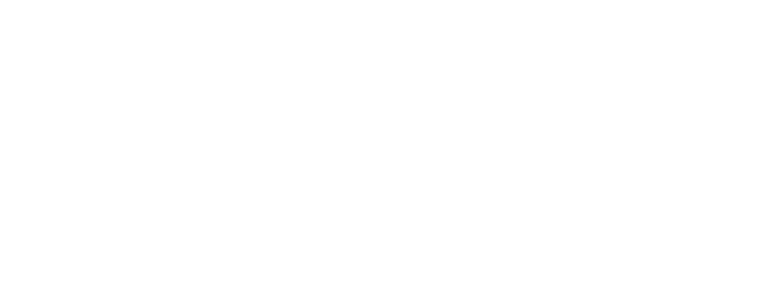
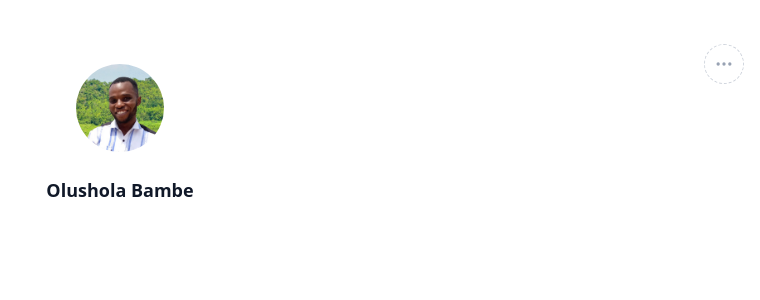
Before and after one commit to loyalsfc/Zuri-Profile, a React (Create React App) app: page / in a window 1280 px wide. Shown: the top 300 px of the page, without its empty margins (520-1280 px from the left). Built offline with nearby package versions, Linux system fonts and the light colour scheme.

Commit message:
Completed the header session

```diff
--- a/src/App.js
+++ b/src/App.js
@@ -1,8 +1,9 @@
+import Home from "./pages/Home";
 
 function App() {
   return (
     <div className="App bg-dark">
-
+      <Home />
     </div>
   );
 }
--- /dev/null
+++ b/src/pages/Home.js
@@ -0,0 +1,23 @@
+import picture from '../assets/prifile_picture.png'
+
+function Home(){
+    return(
+        <div className="container mx-auto px-4 pb-8 pt-16 relative">
+            <header className='flex items-center flex-col'>
+                <div className='h-10 w-10 rounded-full border border-dashed border-[#D0D5DD] flex items-center justify-center absolute top-11 right-4'>
+                    <svg width="20" height="20" viewBox="0 0 20 20" fill="none" xmlns="http://www.w3.org/2000/svg">
+                        <path d="M9.99998 10.8333C10.4602 10.8333 10.8333 10.4602 10.8333 9.99999C10.8333 9.53975 10.4602 9.16666 9.99998 9.16666C9.53974 9.16666 9.16665 9.53975 9.16665 9.99999C9.16665 10.4602 9.53974 10.8333 9.99998 10.8333Z" stroke="#98A2B3" stroke-width="1.66667" stroke-linecap="round" stroke-linejoin="round"/>
+                        <path d="M15.8333 10.8333C16.2935 10.8333 16.6666 10.4602 16.6666 9.99999C16.6666 9.53975 16.2935 9.16666 15.8333 9.16666C15.3731 9.16666 15 9.53975 15 9.99999C15 10.4602 15.3731 10.8333 15.8333 10.8333Z" stroke="#98A2B3" stroke-width="1.66667" stroke-linecap="round" stroke-linejoin="round"/>
+                        <path d="M4.16665 10.8333C4.62688 10.8333 4.99998 10.4602 4.99998 9.99999C4.99998 9.53975 4.62688 9.16666 4.16665 9.16666C3.70641 9.16666 3.33331 9.53975 3.33331 9.99999C3.33331 10.4602 3.70641 10.8333 4.16665 10.8333Z" stroke="#98A2B3" stroke-width="1.66667" stroke-linecap="round" stroke-linejoin="round"/>
+                    </svg>
+                </div>
+                <div className="h-[5.5rem] w-[5.5rem] rounded-full overflow-hidden mb-6">
+                    <img src={picture} />
+                </div>
+                <h3 className='text-[#101828] text-lg font-bold'>Olushola Bambe</h3>
+            </header>
+        </div>
+    )
+}
+
+export default Home
```
Also changed, not shown: src/assets/prifile_picture.png (added).
